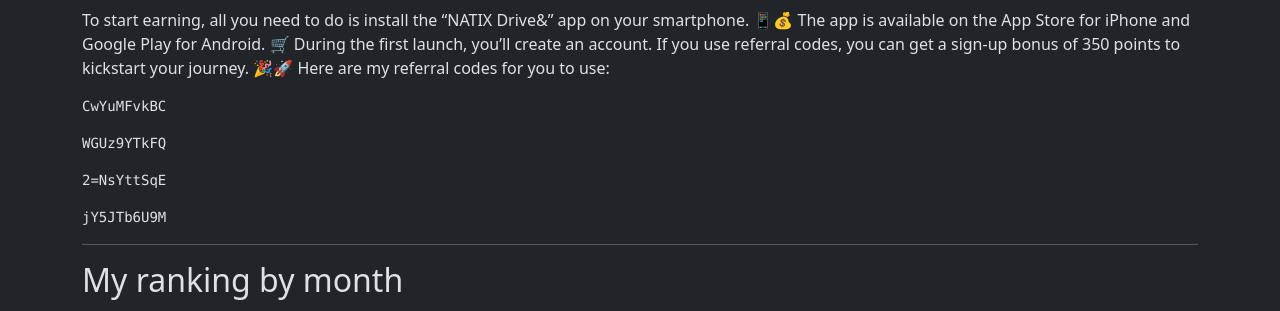
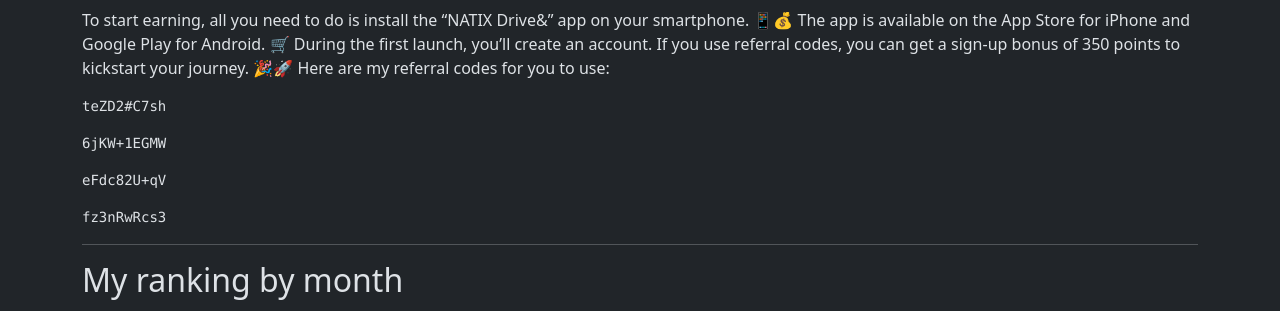
Before and after one commit to torrocus/natix, a Jekyll site: the page built from index.md, in a window 1280 px wide and 900 px high, scrolled down 2352 px. Shown: the part 162-473 px from the top of the window. Built offline with Jekyll 4.4.1, drawn with Linux system fonts in a browser that asks for light colours.

Commit message:
Refresh referrer codes

````diff
--- a/index.md
+++ b/index.md
@@ -137,19 +137,19 @@ If you use referral codes, you can get a sign-up bonus of 350 points to kickstar
 Here are my referral codes for you to use:
 <!-- NATIX-REFERRAL-CODES-LIST:START -->
 ```
-CwYuMFvkBC
+teZD2#C7sh
 ```
 
 ```
-WGUz9YTkFQ
+6jKW+1EGMW
 ```
 
 ```
-2=NsYttSqE
+eFdc82U+qV
 ```
 
 ```
-jY5JTb6U9M
+fz3nRwRcs3
 ```
 <!-- NATIX-REFERRAL-CODES-LIST:END -->
 <!--
````
